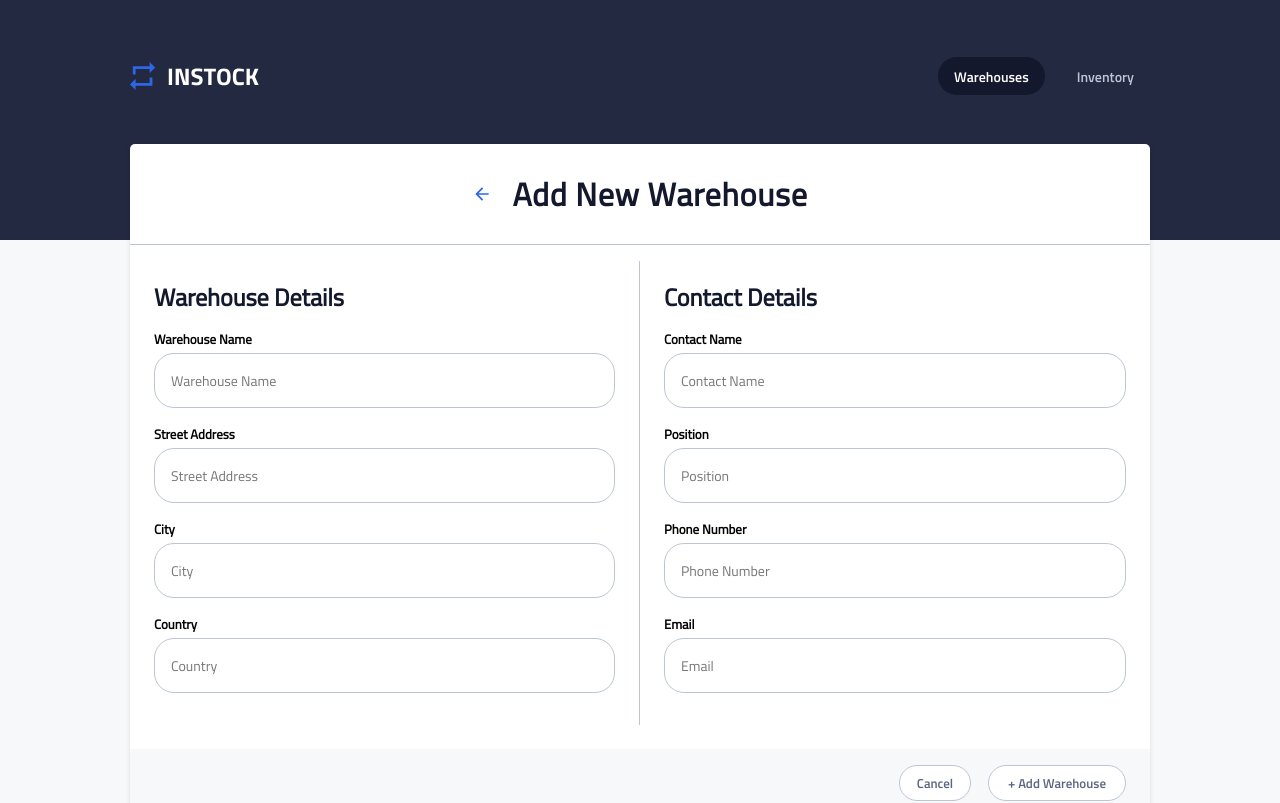
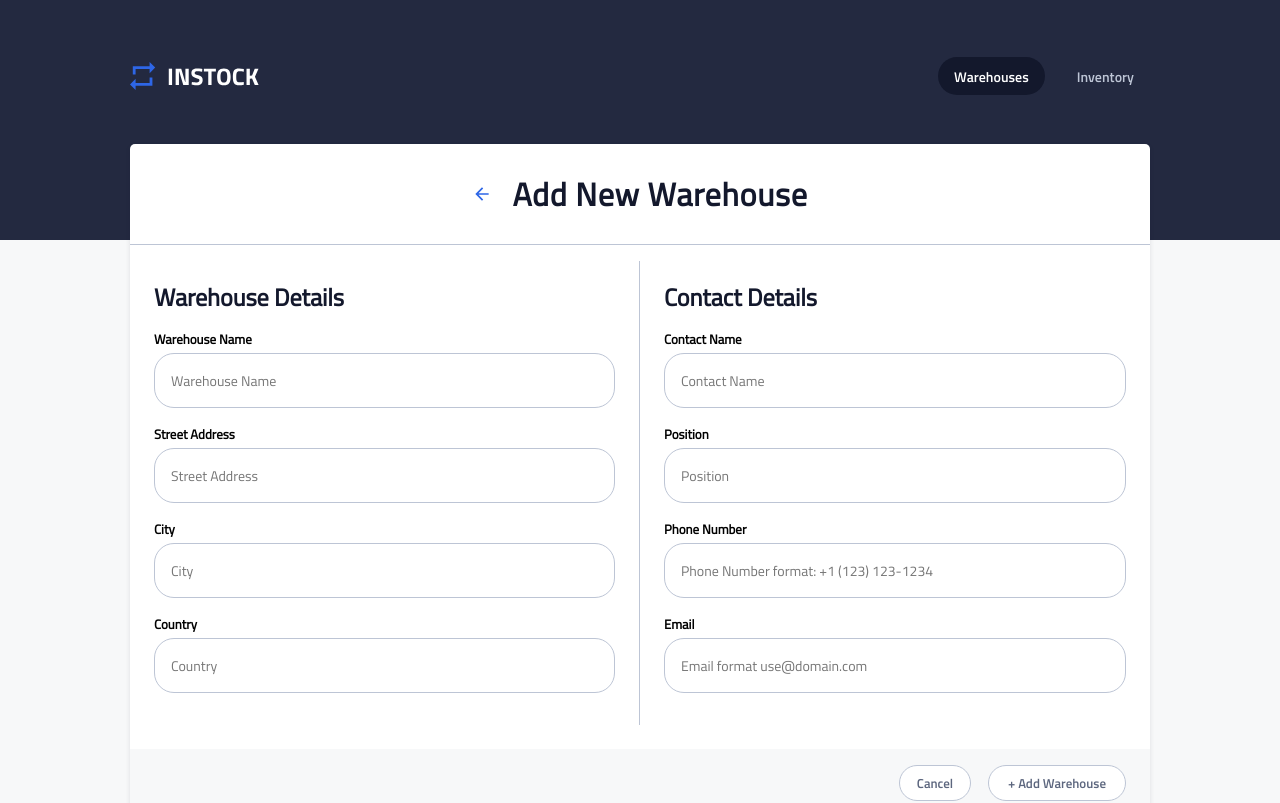
Before and after one commit to Mich-Elle-Lo/daam-instock-client, a React (Create React App) app: page /warehouse/add in a window 1280 px wide. Shown: the top 803 px of the page. Built offline with nearby package versions, Linux system fonts and the light colour scheme.

Commit message:
validation

```diff
--- a/src/Pages/AddWarehouse/AddWarehouse.js
+++ b/src/Pages/AddWarehouse/AddWarehouse.js
@@ -42,18 +42,22 @@ const AddWarehouse = () => {
     }
 
     if (!phoneNumber.trim()) {
-      errors.phoneNumber = "Phone Number is required";
+      errors.phoneNumber =
+        "Phone Number is required: Please following the format: +1 (123) 123-1234";
       isValid = false;
     } else if (!validatePhoneNumber(phoneNumber)) {
-      errors.phoneNumber = "Invalid Phone Number";
+      errors.phoneNumber =
+        "Invalid Phone Number. Please following the format: +1 (123) 123-1234";
       isValid = false;
     }
 
     if (!email.trim()) {
-      errors.email = "Email is required";
+      errors.email =
+        "Email is required. Please following the format: user@domain.com";
       isValid = false;
     } else if (!validateEmail(email)) {
-      errors.email = "Invalid Email";
+      errors.email =
+        "Invalid Email. Please following the format: user@domain.com";
       isValid = false;
     }
 
@@ -270,7 +274,7 @@ const AddWarehouse = () => {
               id="phoneNumber"
               value={phoneNumber}
               onChange={(e) => setPhoneNumber(e.target.value)}
-              placeholder="Phone Number"
+              placeholder="Phone Number format: +1 (123) 123-1234"
               autoComplete="PhoneNumber"
             />
 
@@ -291,7 +295,7 @@ const AddWarehouse = () => {
               id="email"
               value={email}
               onChange={(e) => setEmail(e.target.value)}
-              placeholder="Email"
+              placeholder="Email format use@domain.com"
               autoComplete="email"
             />
             {formErrors.email && (
```
